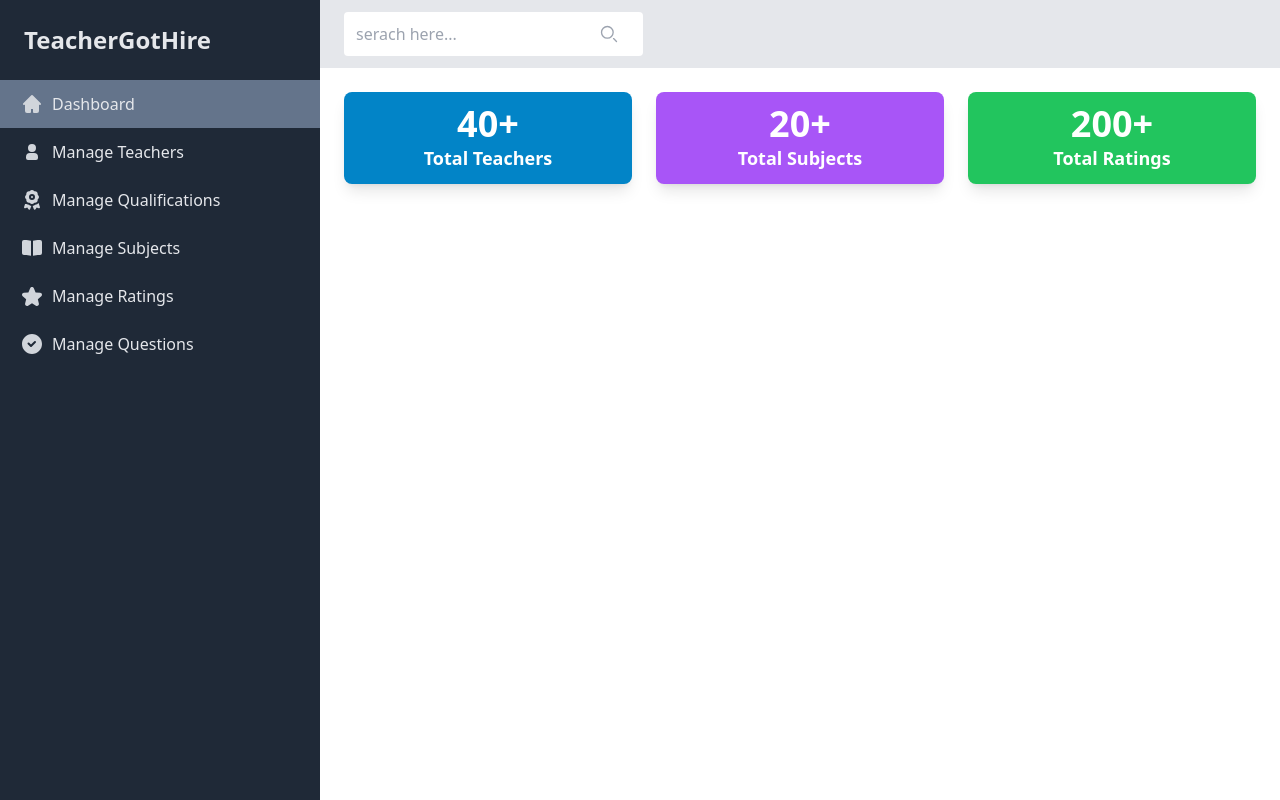
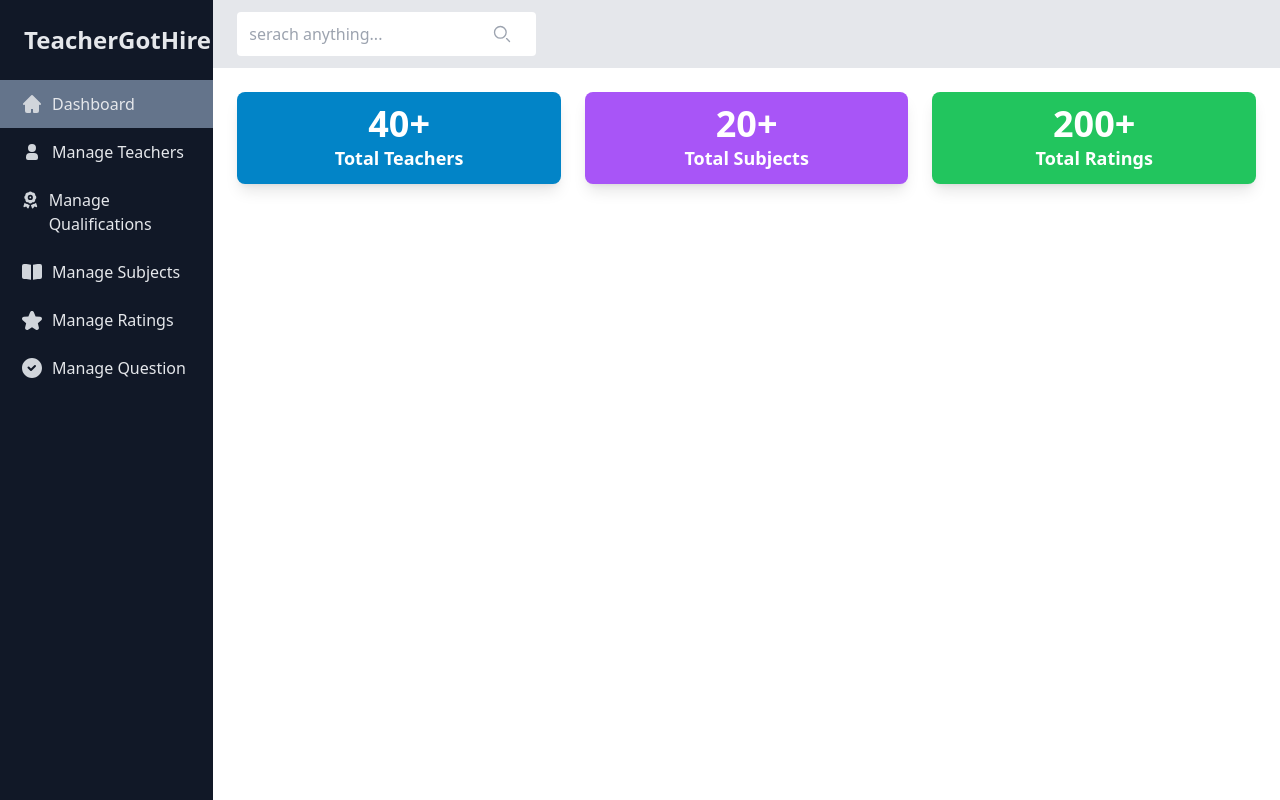
Before and after one commit to Comestro/TeacherGotHire, a Django app: page /admin/dashboard/ in a window 1280 px wide. Run offline with Django 5.2, Linux system fonts and the light colour scheme; parts of the project's set-up code (start-up, migrations or seed data) failed here and were passed over; some libraries are stand-ins or nearby versions.

Commit message:
siderbar

```diff
--- a/ptpi/templates/admin_panel/layout.html
+++ b/ptpi/templates/admin_panel/layout.html
@@ -9,15 +9,15 @@
 <body>
     <div class="w-full flex">
         <!-- include admin sidebar -->
-        <div class="w-3/12">
+        <div class="w-2/12">
             {% include "admin_panel/sidebar.html" %}
         </div>
-    <div class="w-9/12">
+    <div class="w-10/12">
         <!-- admin header -->
         <header >
-            <div class="flex flex-1 bg-gray-200 px-6 py-3 ">
-                <div class="flex bg-white rounded px-3">
-                    <input type="search" name="" id="" class="outline-none flex-grow" placeholder="serach here...">
+            <div class="flex flex-1  bg-gray-200 px-6 py-3 ">
+                <div class="flex  bg-white rounded px-3">
+                    <input type="search" name="" id="" class="outline-none flex-grow" placeholder="serach anything...">
                     <svg class="w-5 h-5 text-gray-400 m-3" aria-hidden="true" xmlns="http://www.w3.org/2000/svg" width="24" height="24" fill="none" viewBox="0 0 24 24">
                         <path stroke="currentColor" stroke-linecap="round" stroke-width="1.6" d="m21 21-3.5-3.5M17 10a7 7 0 1 1-14 0 7 7 0 0 1 14 0Z"/>
                     </svg>
--- a/ptpi/templates/admin_panel/sidebar.html
+++ b/ptpi/templates/admin_panel/sidebar.html
@@ -1,5 +1,5 @@
 <!-- sidebar of admin panel -->
-    <div class="flex flex-col h-screen bg-gray-800">
+    <div class="flex flex-col h-screen bg-gray-900">
         <a href="" class="text-2xl text-gray-200 font-bold p-6">TeacherGotHire</a>
 
         <a href="{% url 'admin.dashboard' %}" class="flex px-5 py-3 gap-2 text-gray-200 hover:text-gray-300 {% if request.path == '/admin/dashboard/' %}bg-slate-500 text-white{% endif %}">
@@ -43,6 +43,6 @@
             <svg class="w-6 h-6 text-gray-300" aria-hidden="true" xmlns="http://www.w3.org/2000/svg" width="24" height="24" fill="currentColor" viewBox="0 0 24 24">
                 <path fill-rule="evenodd" d="M2 12C2 6.477 6.477 2 12 2s10 4.477 10 10-4.477 10-10 10S2 17.523 2 12Zm13.707-1.293a1 1 0 0 0-1.414-1.414L11 12.586l-1.793-1.793a1 1 0 0 0-1.414 1.414l2.5 2.5a1 1 0 0 0 1.414 0l4-4Z" clip-rule="evenodd"/>
               </svg>
-            <p class="text-gray-200 hover:text-gray-300 ">Manage Questions</p>
+            <p class="text-gray-200 hover:text-gray-300 ">Manage Question</p>
             </a>
     </div>
```
